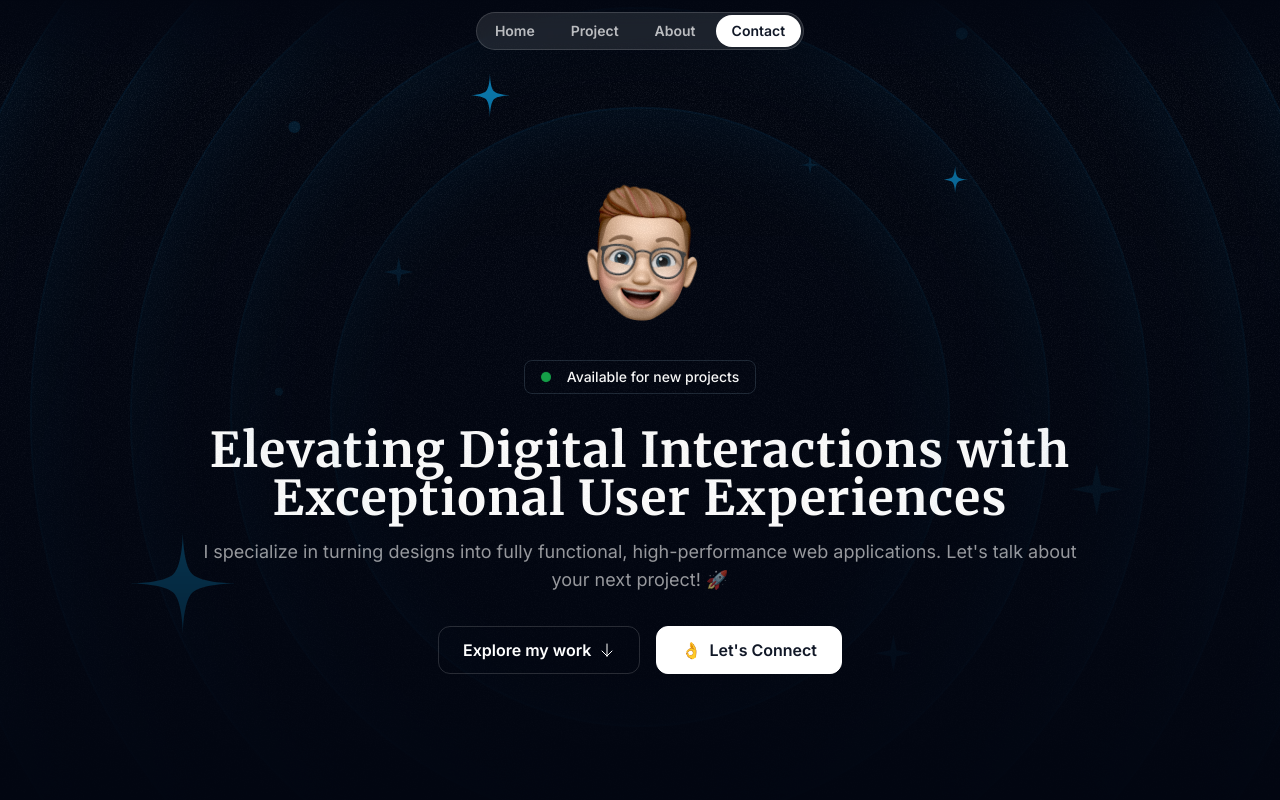
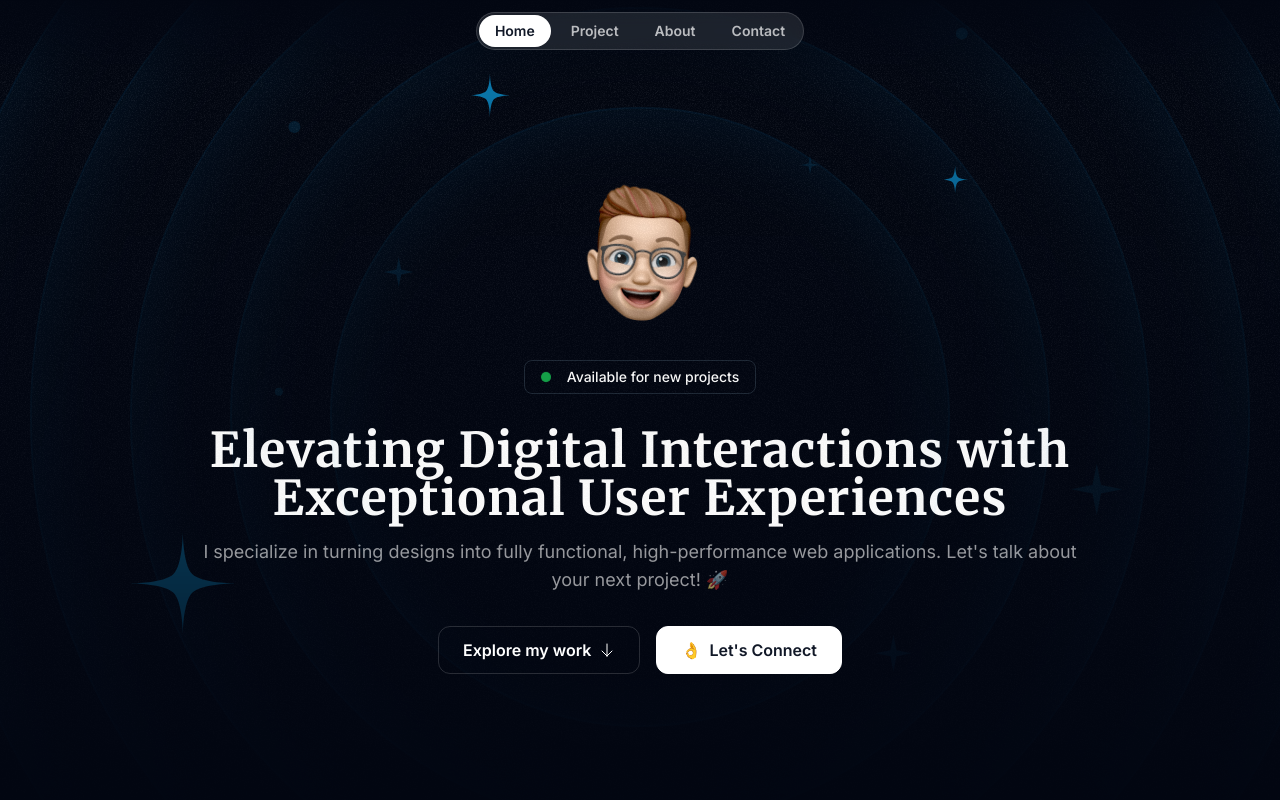
Before and after one commit to tusharn3115/dev-portfolio, a Next.js app: page / in a window 1280 px wide. Shown: the top 800 px of the page. Built offline with nearby package versions, Linux system fonts and the light colour scheme.

Commit message:
fix the navbar and now it navigates as we click on the navbar to the particular page

```diff
--- a/src/app/page.tsx
+++ b/src/app/page.tsx
@@ -1,4 +1,4 @@
-import { Header } from "@/sections/Header";
+import Header from "../sections/Header";
 import { HeroSection } from "@/sections/Hero";
 import { ProjectsSection } from "@/sections/Projects";
 
--- a/src/sections/Header.tsx
+++ b/src/sections/Header.tsx
@@ -1,25 +1,66 @@
-export const Header = () => {
+"use client";
+
+import { useState } from "react";
+
+const Header = () => {
+  const [active, setActive] = useState<string>("home");
+
+  const handleScroll = (id: string) => {
+    setActive(id);
+    const element = document.getElementById(id);
+    if (element) {
+      element.scrollIntoView({ behavior: "smooth" });
+    }
+  };
+
   return (
     <div className="flex justify-center items-center fixed top-3 w-full z-10">
       <div className="hover:scale-105 duration-200">
         <nav className="flex gap-1 p-0.5 border border-white/15 rounded-full bg-white/10 backdrop-blur">
-          <a href="#" className="nav-item">
+          <button
+            className={`nav-item ${
+              active === "home"
+                ? "bg-white text-gray-900"
+                : "hover:bg-white/10 hover:text-white"
+            }`}
+            onClick={() => handleScroll("home")}
+          >
             Home
-          </a>
-          <a href="#" className="nav-item">
+          </button>
+          <button
+            className={`nav-item ${
+              active === "project"
+                ? "bg-white text-gray-900"
+                : "hover:bg-white/10 hover:text-white"
+            }`}
+            onClick={() => handleScroll("project")}
+          >
             Project
-          </a>
-          <a href="#" className="nav-item">
+          </button>
+          <button
+            className={`nav-item ${
+              active === "about"
+                ? "bg-white text-gray-900"
+                : "hover:bg-white/10 hover:text-white"
+            }`}
+            onClick={() => handleScroll("about")}
+          >
             About
-          </a>
-          <a
-            href="#"
-            className="nav-item bg-white text-gray-900 hover:bg-white/30 hover:text-gray-900"
+          </button>
+          <button
+            className={`nav-item ${
+              active === "contact"
+                ? "bg-white text-gray-900"
+                : "hover:bg-white/10 hover:text-white"
+            }`}
+            onClick={() => handleScroll("contact")}
           >
             Contact
-          </a>
+          </button>
         </nav>
       </div>
     </div>
   );
 };
+
+export default Header;
--- a/src/sections/Hero.tsx
+++ b/src/sections/Hero.tsx
@@ -11,7 +11,7 @@ import Link from "next/link";
 
 export const HeroSection = () => {
   return (
-    <div className="py-32 md:py-40 relative z-0 overflow-x-clip">
+    <div id="home" className="py-32 md:py-40 relative z-0 overflow-x-clip">
       <div className="absolute inset-0 mask-gradient">
         <div
           className="absolute inset-0 -z-30 opacity-10"
--- a/src/sections/Projects.tsx
+++ b/src/sections/Projects.tsx
@@ -49,7 +49,7 @@ const portfolioProjects = [
 
 export const ProjectsSection = () => {
   return (
-    <section className="pb-16 lg:py-24">
+    <section id="project" className="pb-16 lg:py-24">
       <div className="container">
         <div className="flex justify-center">
           <p className="uppercase font-semibold tracking-widest text-center bg-gradient-to-r from-cyan-300 to-sky-400 bg-clip-text text-transparent">
```
